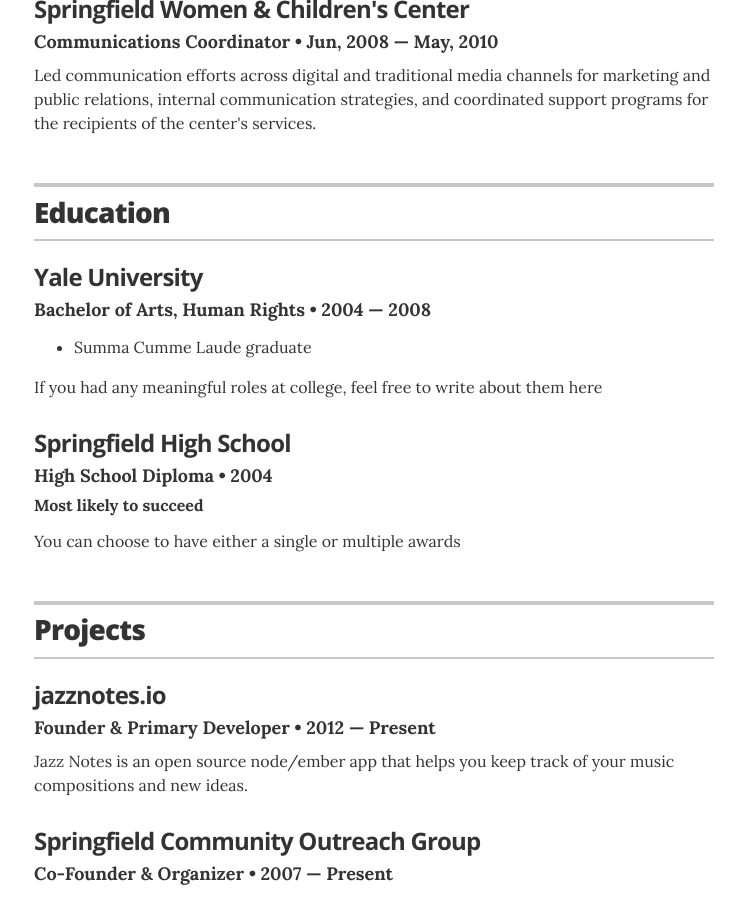
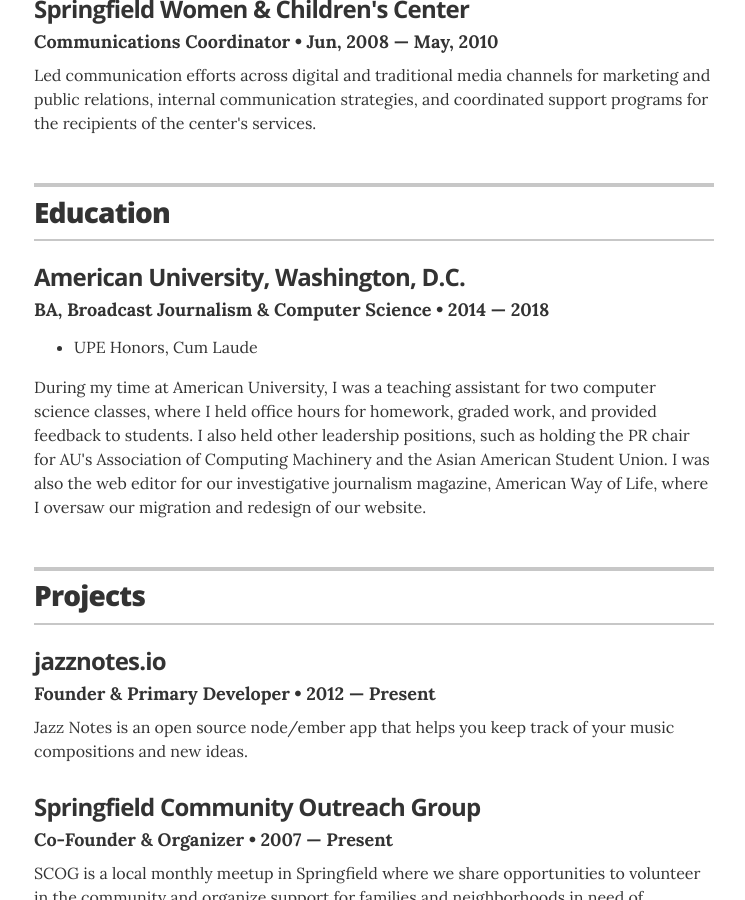
Before and after one commit to oneyanshi/oneyanshi.github.io, a Jekyll site: the page built from index.html, in a window 1280 px wide and 900 px high, scrolled down 1033 px. Shown: the whole window, without its empty margins (266-1011 px from the left). Built offline with Jekyll 4.4.1, drawn with Linux system fonts in a browser that asks for light colours.

Commit message:
Update education section

```diff
--- a/_data/education.yml
+++ b/_data/education.yml
@@ -1,13 +1,10 @@
 # Degree
-- degree: Bachelor of Arts, Human Rights
-  uni: Yale University
-  year: 2004 &mdash; 2008
+- degree: BA, Broadcast Journalism & Computer Science
+  uni: American University, Washington, D.C.
+  year: 2014 &mdash; 2018
   awards:
-    - award: Summa Cumme Laude graduate
-  summary: If you had any meaningful roles at college, feel free to write about them here
-
-- degree: High School Diploma
-  uni: Springfield High School
-  year: 2004
-  award: Most likely to succeed
-  summary: You can choose to have either a single or multiple awards
+    - award: UPE Honors, Cum Laude
+  summary: During my time at American University, I was a teaching assistant for two computer science classes, where I held office hours
+        for homework, graded work, and provided feedback to students. I also held other leadership positions, such as holding the PR chair for
+        AU's Association of Computing Machinery and the Asian American Student Union. I was also the web editor for our investigative journalism magazine,
+        American Way of Life, where I oversaw our migration and redesign of our website.
```
Also changed, not shown: 1 other file.
